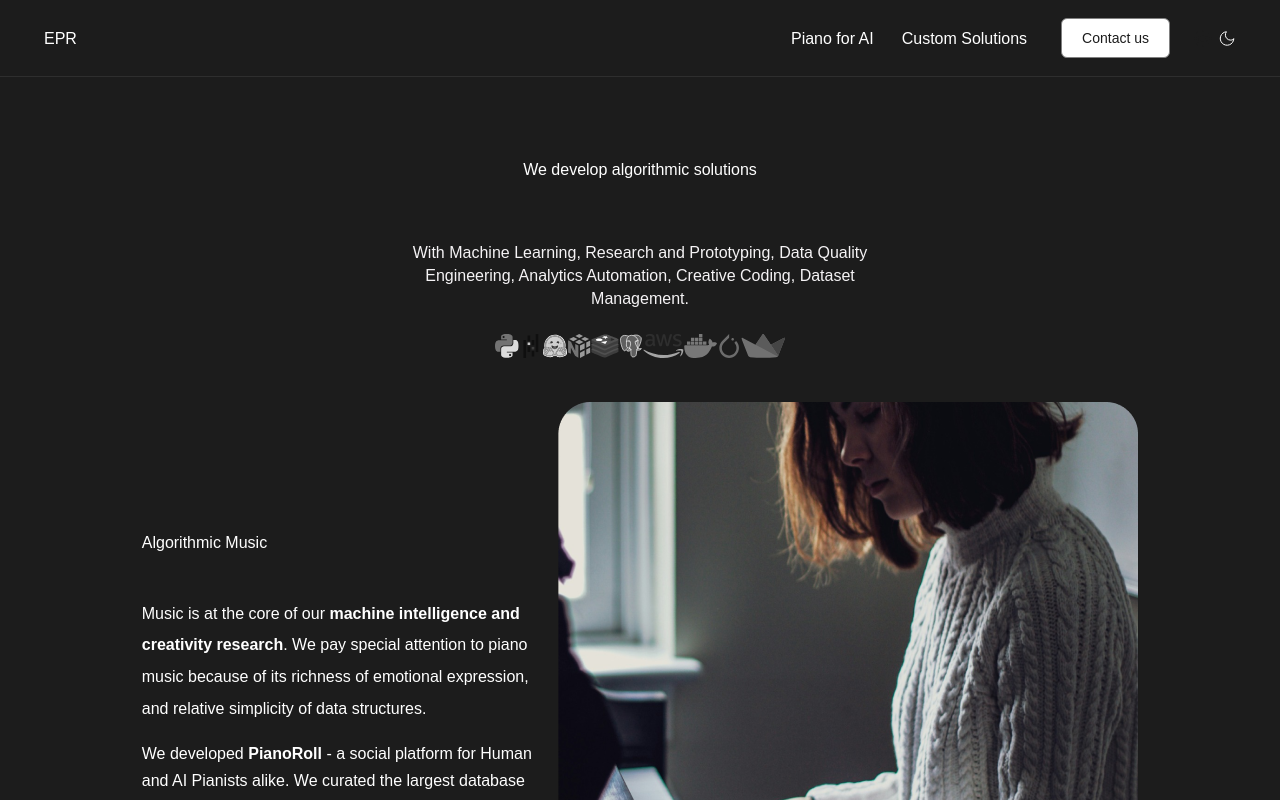
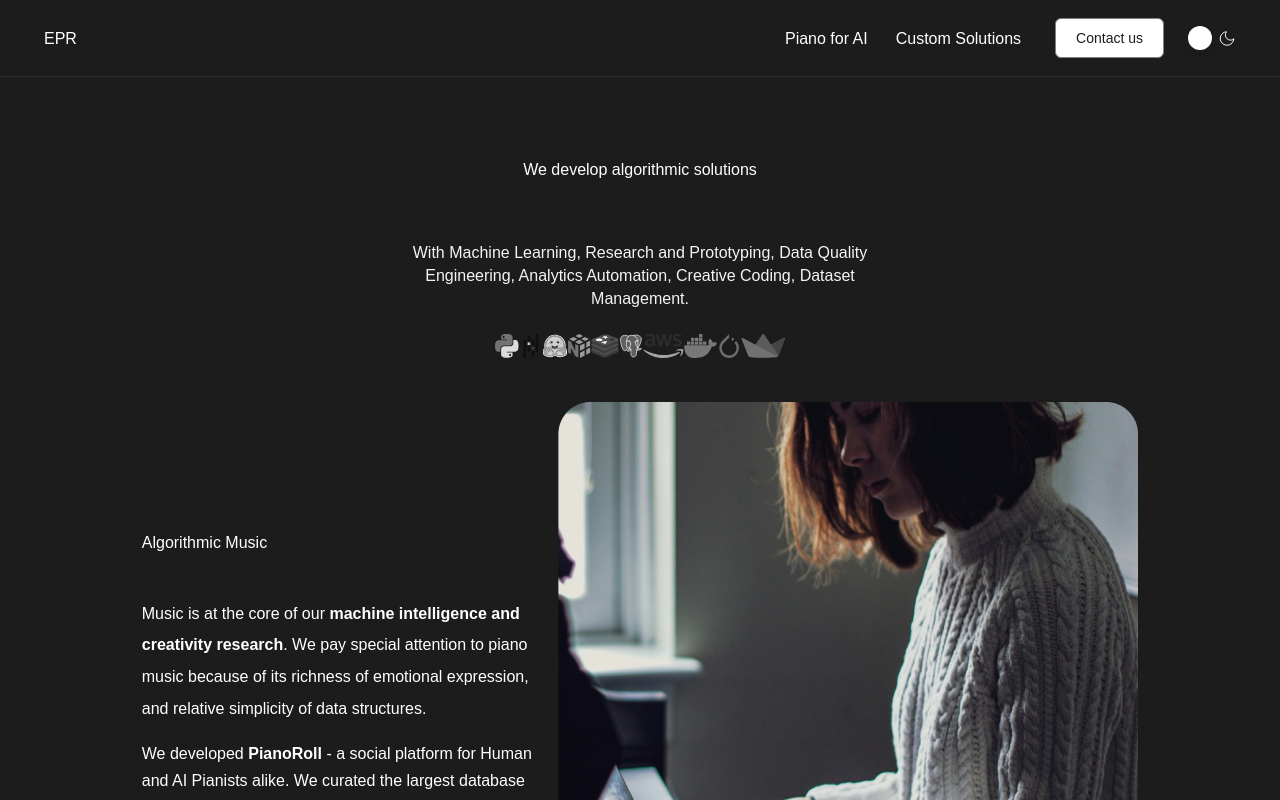
Before and after one commit to Nospoko/epr-landing, a Next.js app in the folder algrtm/: page / in a window 1280 px wide. Shown: the top 800 px of the page. Built offline with nearby package versions, Linux system fonts and the light colour scheme.

Commit message:
toggleButton updated

```diff
--- a/algrtm/src/components/StoryComponent.js
+++ b/algrtm/src/components/StoryComponent.js
@@ -123,7 +123,7 @@ const StoryComponent = () => {
                   alt={`${
                     image.name.charAt(0).toUpperCase() + image.name.slice(1)
                   } logo`}
-                  className="transition-transform duration-300 transform hover:scale-125"
+                  className="transition-transform duration-300 transform hover:scale-12"
                 />
               </Link>
             ))}
--- a/algrtm/src/components/shared/ThemeToggle.js
+++ b/algrtm/src/components/shared/ThemeToggle.js
@@ -1,6 +1,7 @@
 "use client";
 import React, { useEffect, useState } from "react";
 import Image from "next/image";
+
 const ThemeToggle = () => {
   const [darkMode, setDarkMode] = useState(true);
 
@@ -18,19 +19,30 @@ const ThemeToggle = () => {
       localStorage.setItem("theme", "light");
     }
   }, [darkMode]);
+
   return (
-    <div className=" hidden md:flex items-center justify-center">
+    <div className="hidden md:flex items-center justify-center">
       <div
         className="toggleButton items-center justify-center hidden md:flex md:gap-1.5 dark:bg-neutralLight-neutral10 bg-neutralLight-neutral90 "
         onClick={() => setDarkMode(!darkMode)}
       >
-        <Image src="/sun.svg" width={18} height={18} alt="Sun icon" />
-        {/* <Image src="/ellipse.svg" width={24} height={24} alt="Ellipse icon" /> */}
-        {/* <div
-          className=" bg-neutralLight-neutral10 dark:bg-neutralLight-neutral100 w-6 h-6 rounded-full shadow-md transform transition-transform duration-300"
-          style={darkMode ? { left: "2px" } : { right: "2px" }}
-        ></div> */}
-        <Image src="/moon.svg" width={18} height={18} alt="Moon icon" />
+        {darkMode ? (
+          <div
+            className="bg-neutralLight-neutral10 dark:bg-neutralLight-neutral100 w-6 h-6 rounded-full shadow-md transform transition-transform duration-300"
+            style={{ left: "2px" }}
+          ></div>
+        ) : (
+          <div
+            className="bg-neutralLight-neutral10 dark:bg-neutralLight-neutral100 w-6 h-6 rounded-full shadow-md transform transition-transform duration-300"
+            style={{ right: "2px" }}
+          ></div>
+        )}
+        <Image
+          src={darkMode ? "/moon.svg" : "/sun.svg"}
+          width={18}
+          height={18}
+          alt={darkMode ? "Moon icon" : "Sun icon"}
+        />
       </div>
     </div>
   );
```
